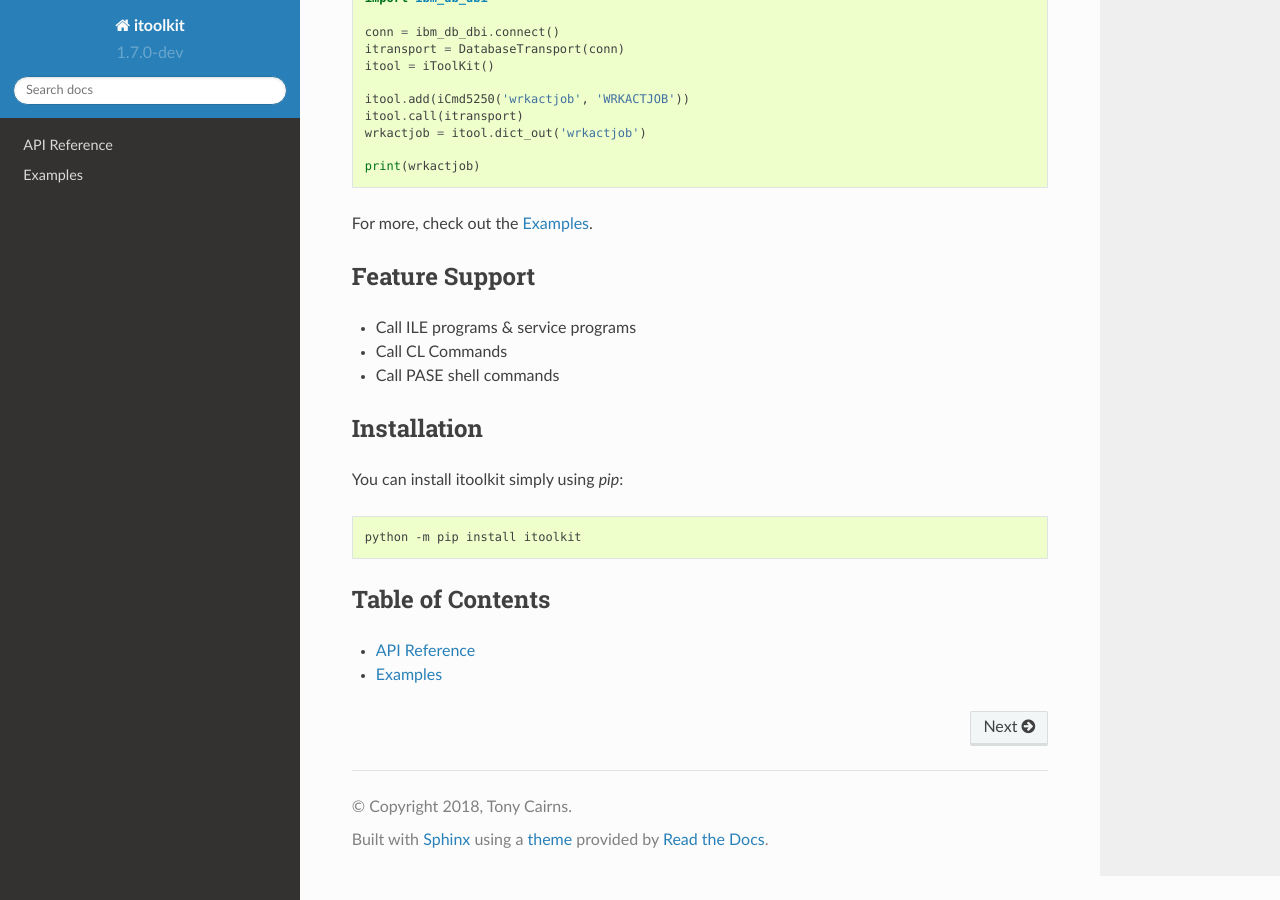
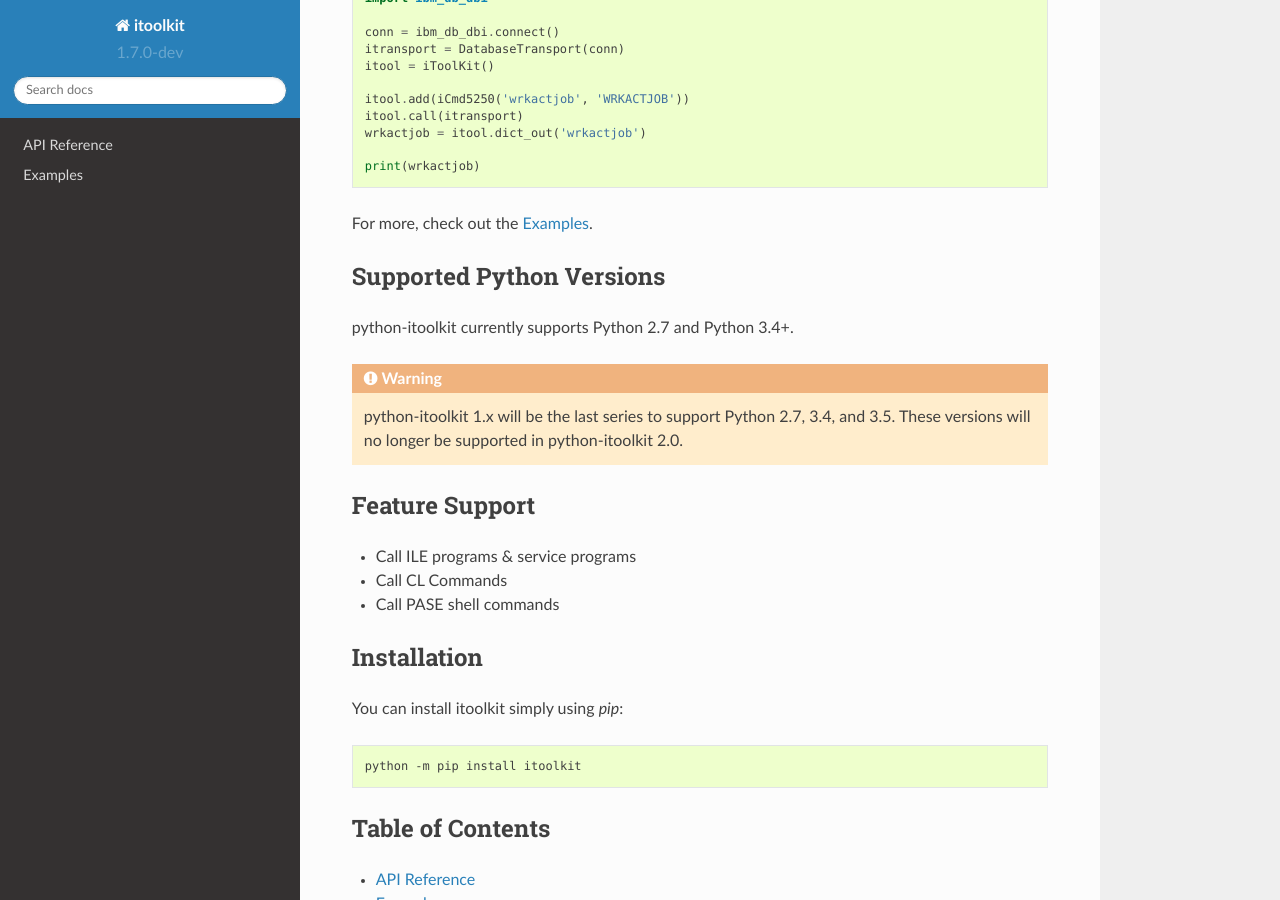
Before and after one commit to IBM/python-itoolkit, a Sphinx documentation site: the page built from docs/index.rst, in a window 1280 px wide and 900 px high, scrolled down 320 px. Built offline with Sphinx 7.4.7 and the Read the Docs theme 2.0.0, drawn with Linux system fonts in a browser that asks for light colours.

Commit message:
docs: Document deprecation of Python 2.7, 3.4, 3.5
To be removed in #56 and #57.

```diff
--- a/docs/index.rst
+++ b/docs/index.rst
@@ -27,6 +27,15 @@ Usage
 
 For more, check out the :ref:`Examples <examples>`.
 
+Supported Python Versions
+-------------------------
+
+python-itoolkit currently supports Python 2.7 and Python 3.4+.
+
+.. warning::
+   python-itoolkit 1.x will be the last series to support Python 2.7, 3.4, and
+   3.5. These versions will no longer be supported in python-itoolkit 2.0.
+
 Feature Support
 ---------------
 
```
Also changed, not shown: README.md (+8 -0 lines).
